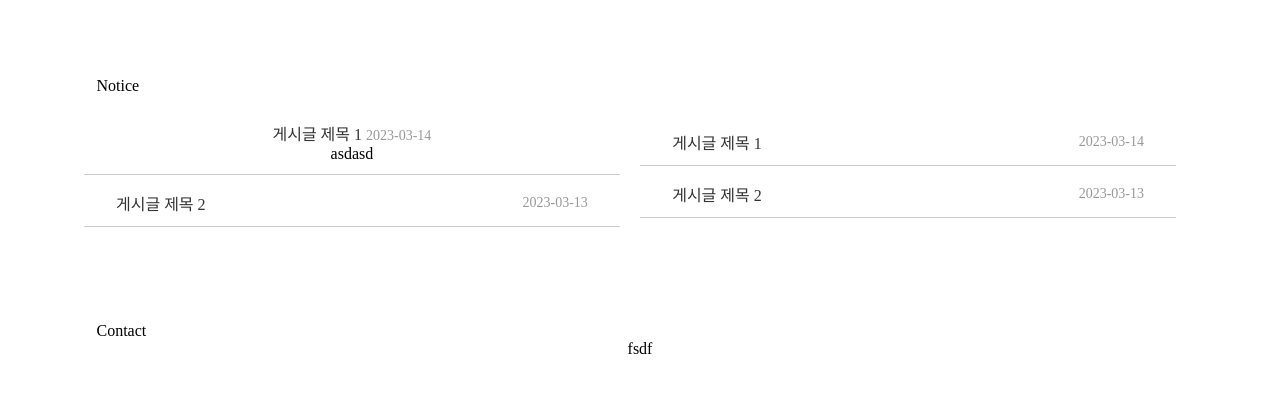
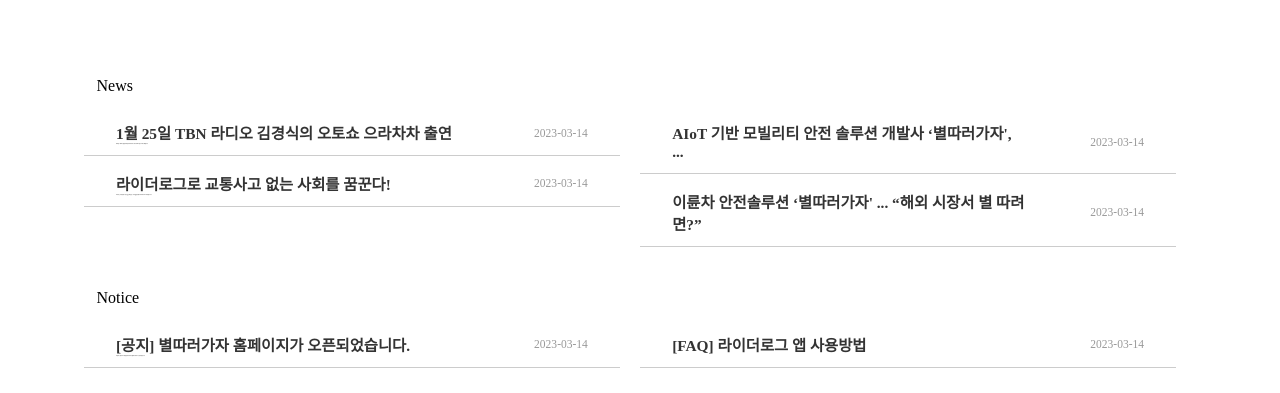
Before and after one commit to sklee/PublishProject, a PHP site: page /About.html in a window 1280 px wide. Shown: the part 1520-1913 px from the top of the page. Run offline with PHP 8.4, Linux system fonts and the light colour scheme; some web fonts are replaced.

Commit message:
aboutUpdate0316

```diff
--- a/About.html
+++ b/About.html
@@ -100,49 +100,190 @@
         </div>
 
         <div style="display: flex;
-        align-items: flex-start;
         margin-top: 2%;
+        padding-left: 7%;
+        padding-right: 6%;">News</div>
+
+        <div
+            class="board"
+            style="display: flex;
+                /* padding-bottom: 3%; */
+                padding-left: 6%;
+                padding-right: 6%;
+                ">
+          <ul>
+
+            <li style="display: flex;
+                  flex-direction: column;">
+              <div style="display: flex; width: 100%;" >
+                <div style="width: 75%">
+                  <div>
+                    <a href="#">1월 25일 TBN 라디오 김경식의 오토쇼 으라차차 출연
+                    </a>
+                  </div>
+                  <div style="font-size: 0.09vw;">박추진 대표가 출연하여 별따러가자와 라이더로그를 소개하였습니다.
+                  </div>
+                </div>
+                <div style="
+                  width: 25%;
+                  font-size: 5px;
+                  color: #999;
+                  display : flex;
+                  justify-content : right;
+                  align-items : center;
+                  font-size: 0.9vw;
+                  ">2023-03-14
+                </div>
+              </div>
+            </li>
+
+            <li style="display: flex;
+                  flex-direction: column;">
+              <div style="display: flex; width: 100%;" >
+                <div style="width: 75%">
+                  <div>
+                    <a href="#">라이더로그로 교통사고 없는 사회를 꿈꾼다!
+                    </a>
+                  </div>
+                  <div style="font-size: 0.09vw;">소상공인시장진흥공단의 [금쪽같은 내사업]에 별따러가자가 소개되었습니다.
+
+                  </div>
+                </div>
+                <div style="
+                  width: 25%;
+                  font-size: 5px;
+                  color: #999;
+                  display : flex;
+                  justify-content : right;
+                  align-items : center;
+                  font-size: 0.9vw;
+                  ">2023-03-14
+                </div>
+              </div>
+            </li>
+            </ul>
+
+
+            <ul>
+              <li style="display: flex;
+                  flex-direction: column;">
+              <div style="display: flex; width: 100%;" >
+                <div style="width: 75%">
+                  <div>
+                    <a href="#">AIoT 기반 모빌리티 안전 솔루션 개발사 ‘별따러가자', ...
+                    </a>
+                  </div>
+                  <div style="font-size: 0.09vw;">
+                  </div>
+                </div>
+                <div style="
+                  width: 25%;
+                  font-size: 5px;
+                  color: #999;
+                  display : flex;
+                  justify-content : right;
+                  align-items : center;
+                  font-size: 0.9vw;
+                  ">2023-03-14
+                </div>
+              </div>
+            </li>
+            <li style="display: flex;
+            flex-direction: column;">
+              <div style="display: flex; width: 100%;" >
+                <div style="width: 78%">
+                  <div>
+                    <a href="#">이륜차 안전솔루션 ‘별따러가자' ... “해외 시장서 별 따려면?”
+                    </a>
+                  </div>
+                  <div style="font-size: 0.09vw;">
+                  </div>
+                </div>
+                <div style="
+                  width: 22%;
+                  font-size: 5px;
+                  color: #999;
+                  display : flex;
+                  justify-content : right;
+                  align-items : center;
+                  font-size: 0.9vw;
+                  ">2023-03-14
+                </div>
+              </div>
+            </li>
+            </ul>
+          <div>
+
+          </div>
+        </div>
+
+        <div style="display: flex;
         padding-left: 7%;
         padding-right: 6%;">Notice</div>
 
         <div
             class="board"
             style="display: flex;
-                align-items: center;
-                justify-content: center;
                 padding-bottom: 3%;
                 padding-left: 6%;
                 padding-right: 6%;">
           <ul>
+
             <li style="display: flex;
-                align-items: center;
-                justify-content: center;
                   flex-direction: column;">
+              <div style="display: flex; width: 100%;" >
+                <div style="width: 75%">
                   <div>
-                  <a href="#">게시글 제목 1</a>
-                  <span class="date">2023-03-14</span>
+                    <a href="#">[공지] 별따러가자 홈페이지가 오픈되었습니다.
+
+                    </a>
                   </div>
-                <div>asdasd</div>
-                </li>
-                <li>
-                  <a href="#">게시글 제목 2</a>
-                  <span class="date">2023-03-13</span>
+                  <div style="font-size: 0.09vw;">도전과 열정으로 뭉친 별따러가자 홈페이지가 오픈되었습니다.
+
+                  </div>
+                </div>
+                <div style="
+                  width: 25%;
+                  font-size: 5px;
+                  color: #999;
+                  display : flex;
+                  justify-content : right;
+                  align-items : center;
+                  font-size: 0.9vw;
+                  ">2023-03-14
+                </div>
+              </div>
             </li>
             </ul>
 
+
             <ul>
-                <li>
-                  <a href="#">게시글 제목 1</a>
-                  <span class="date">2023-03-14</span>
-                </li>
-                <li>
-                  <a href="#">게시글 제목 2</a>
-                  <span class="date">2023-03-13</span>
+              <li style="display: flex;
+                  flex-direction: column;">
+              <div style="display: flex; width: 100%;" >
+                <div style="width: 75%">
+                  <div>
+                    <a href="#">[FAQ] 라이더로그 앱 사용방법
+
+                    </a>
+                  </div>
+                  <div style="font-size: 0.09vw;">
+                  </div>
+                </div>
+                <div style="
+                  width: 25%;
+                  font-size: 5px;
+                  color: #999;
+                  display : flex;
+                  justify-content : right;
+                  align-items : center;
+                  font-size: 0.9vw;
+                  ">2023-03-14
+                </div>
+              </div>
             </li>
             </ul>
           <div>
-
-
 
           </div>
         </div>
@@ -153,15 +294,205 @@
         padding-left: 7%;
         padding-right: 6%;">Contact</div>
 
-        <div style="display: flex;
-                align-items: center;
-                justify-content: center;
-                padding-bottom: 3%;
+
+
+          <div
+          class="board"
+          style="display: flex;
+              flex-wrap: wrap;
               padding-left: 6%;
               padding-right: 6%;">
-          <div>fsdf</div>
+          <ul>
+
+          <li style="display: flex;
+                flex-direction: column;">
+            <div style="display: flex; width: 100%;" >
+              <div style="width: 15%">
+                <div>
+                </div>
+                <div style="font-size: 0.09vw;">성함
+                </div>
+              </div>
+              <div style="
+                width: 85%;
+                font-size: 5px;
+                display : flex;
+                justify-content : left;
+                align-items : center;
+                ">
+                <input type="text"
+                  placeholder="성함"
+                  style="border: none;
+                  outline: none;
+                  font-size: 0.9vw;
+                  color: #ABADB0;
+                  font-family: pretendard;">
+              </div>
+            </div>
+          </li>
+
+          <li style="display: flex;
+                flex-direction: column;">
+            <div style="display: flex; width: 100%;" >
+              <div style="width: 15%">
+                <div>
+                </div>
+                <div style="font-size: 0.09vw;">연락처
+                </div>
+              </div>
+              <div style="
+                width: 85%;
+                font-size: 5px;
+                display : flex;
+                justify-content : left;
+                align-items : center;
+                ">
+                <input type="text"
+                  placeholder="연락처"
+                  style="border: none;
+                  outline: none;
+                  font-size: 0.9vw;
+                  color: #ABADB0;
+                  font-family: pretendard;">
+              </div>
+            </div>
+          </li>
+
+
+
+            <li style="display: flex;
+                  flex-direction: column;
+                  border-bottom: none;
+                  margin-bottom: 0px;">
+              <div style="display: flex; width: 100%;" >
+                <div style="width: 100%">
+                  <div style="font-size: 0.09vw;">문의내용
+                  </div>
+                </div>
+                <div style="
+                  width: 85%;
+                  font-size: 5px;
+                  display : flex;
+                  justify-content : left;
+                  align-items : center;
+                  ">
+                </div>
+              </div>
+            </li>
+
+
+          </ul>
+
+          <ul>
+            <li style="display: flex;
+                flex-direction: column;">
+            <div style="display: flex; width: 100%;" >
+              <div style="width: 15%">
+                <div>
+                </div>
+                <div style="font-size: 0.09vw;">기업/단체명
+                </div>
+              </div>
+              <div style="
+                width: 85%;
+                font-size: 5px;
+                display : flex;
+                justify-content : left;
+                align-items : center;
+                ">
+                <input type="text"
+                  placeholder="기업/단체명"
+                  style="border: none;
+                  outline: none;
+                  font-size: 0.9vw;
+                  color: #ABADB0;
+                  font-family: pretendard;">
+              </div>
+            </div>
+          </li>
+          <li style="display: flex;
+                flex-direction: column;
+                margin-bottom: 0px;
+                ">
+            <div style="display: flex; width: 100%;" >
+              <div style="width: 15%">
+                <div>
+                </div>
+                <div style="font-size: 0.09vw;">이메일
+                </div>
+              </div>
+              <div style="
+                width: 85%;
+                font-size: 5px;
+                display : flex;
+                justify-content : left;
+                align-items : center;
+                ">
+                <input type="text"
+                  placeholder="이메일"
+                  style="border: none;
+                  outline: none;
+                  font-size: 0.9vw;
+                  color: #ABADB0;
+                  font-family: pretendard;">
+              </div>
+            </div>
+          </li>
+          </ul>
+          <div style="width:100%">d</div>
         </div>
 
+
+        <div
+          class="board"
+          style="display: flex;
+              padding-left: 6%;
+              padding-right: 6%;">
+          <ul>
+
+          <li style="display: flex;
+                flex-direction: column;">
+            <div style="display: flex; width: 100%;" >
+              <div style="width: 15%">
+                <div>
+                </div>
+                <div style="font-size: 0.09vw;">성함
+                </div>
+              </div>
+              <div style="
+                width: 85%;
+                font-size: 5px;
+                display : flex;
+                justify-content : left;
+                align-items : center;
+                ">
+                <input type="text"
+                  placeholder="성함"
+                  style="border: none;
+                  outline: none;
+                  font-size: 0.9vw;
+                  color: #ABADB0;
+                  font-family: pretendard;">
+              </div>
+            </div>
+          </li>
+          </ul>
+
+        </div>
+
+
+        <!-- <div style="">
+          <textarea type="text"
+          placeholder="문의내용"
+          style="
+          /* border: none;  */
+          height: 90px;
+          outline: none;
+          font-size: 0.9vw;
+          color: #ABADB0;
+          font-family: pretendard;">
+          </textarea>
+        </div> -->
 
         <div>
           <img src="img_2/RiderLog04.png" alt="Image 4" class="thum"/>
--- a/css/styles_riderlog.css
+++ b/css/styles_riderlog.css
@@ -64,7 +64,7 @@
   text-decoration: none;
   padding: 8px 16px;
 }
-
+/*
 nav ul {
   display: flex;
 }
@@ -80,7 +80,7 @@
 
 nav a:hover {
   color: #ccc;
-}
+} */
 
 footer {
   background-color: #fff;
@@ -117,9 +117,6 @@
 }
 
 .board li {
-  display: flex;
-  align-items: center;
-  justify-content: space-between;
   border-bottom: 1px solid #ccc;
   padding-left: 6%;
   padding-right: 6%;
@@ -134,13 +131,10 @@
 .board li a {
   color: #333;
   text-decoration: none;
+  font-size: 1.2vw;
+  font-weight: bold;
 }
 
 .board li a:hover {
   text-decoration: underline;
 }
-
-.board .date {
-  font-size: 14px;
-  color: #999;
-}
```
Lines whose indentation alone changed are shown as unchanged.
